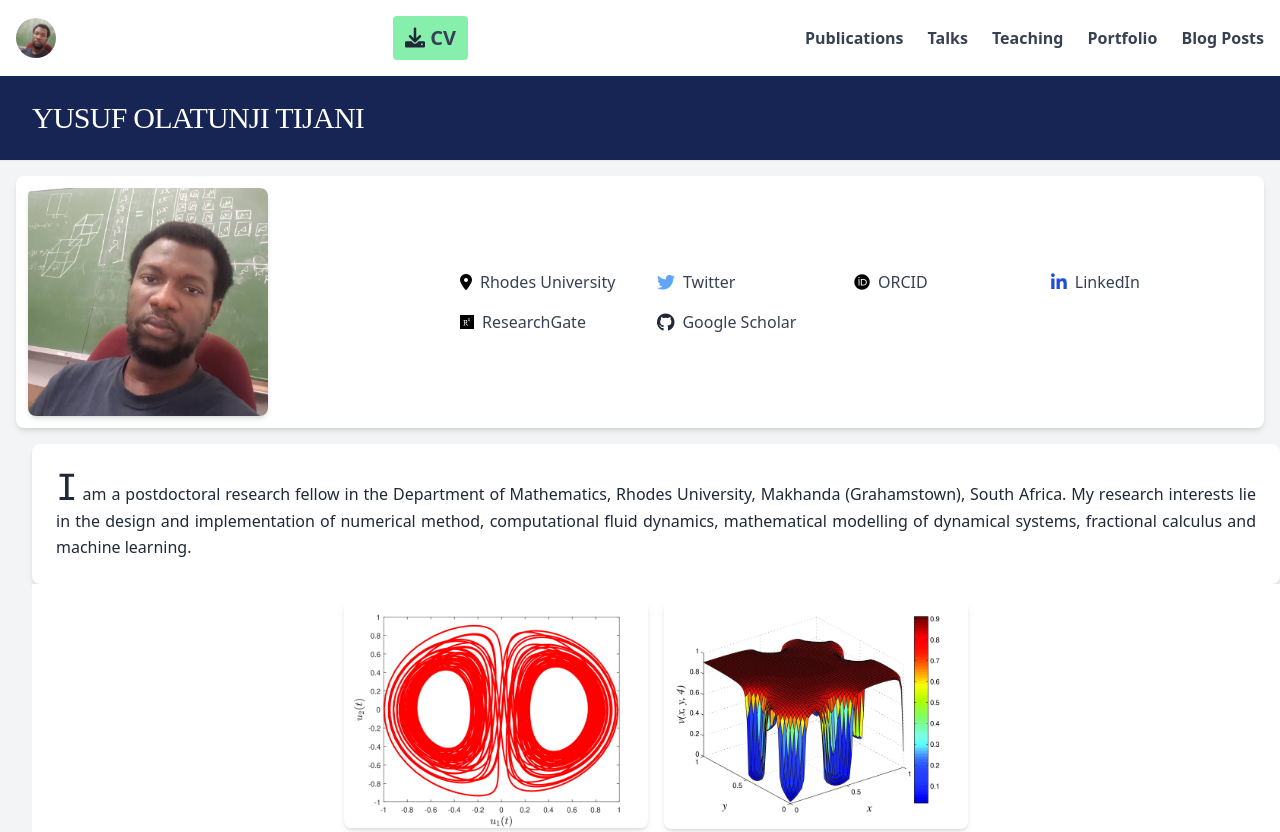
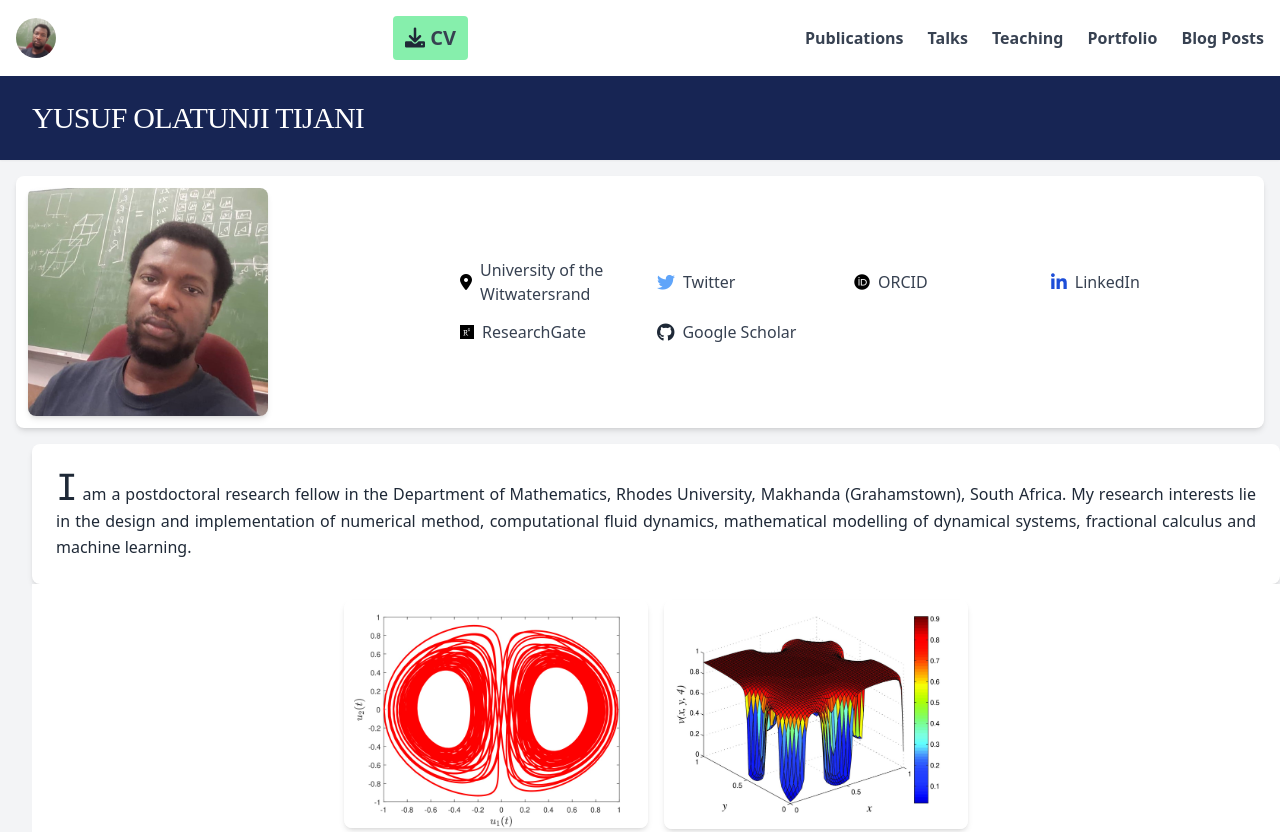
Before and after one commit to YusufOTijani/Olodyusuf, a website: page index.html in a window 1280 px wide. Shown: the top 832 px of the page. Drawn offline with nearby package versions, Linux system fonts and the light colour scheme; files that its build step writes are made by us from their sources.

Commit message:
Update index.html

```diff
--- a/index.html
+++ b/index.html
@@ -66,9 +66,9 @@
         </div>
         <div class="md:w-2/3 w-full p-6 flex flex-col justify-center">
            <div class="grid grid-cols-2 md:grid-cols-4 gap-1">
-             <a href="https://www.ru.ac.za/" class="flex items-center space-x-2 hover:bg-gray-100 p-1 rounded">
+             <a href="https://www.wits.ac.za/people/academic-a-z-listing/t/yusuftijaniwitsacza/" class="flex items-center space-x-2 hover:bg-gray-100 p-1 rounded">
                     <i class="fa-solid fa-location-dot"></i>
-                    <span class="text-gray-700">Rhodes University</span>
+                    <span class="text-gray-700">University of the Witwatersrand</span>
                 </a>
                 <a href="https://x.com/olodyusuf" class="flex items-center space-x-2 hover:bg-gray-100 p-1 rounded">
                     <i class="fab fa-twitter text-blue-400 text-lg"></i>
```
